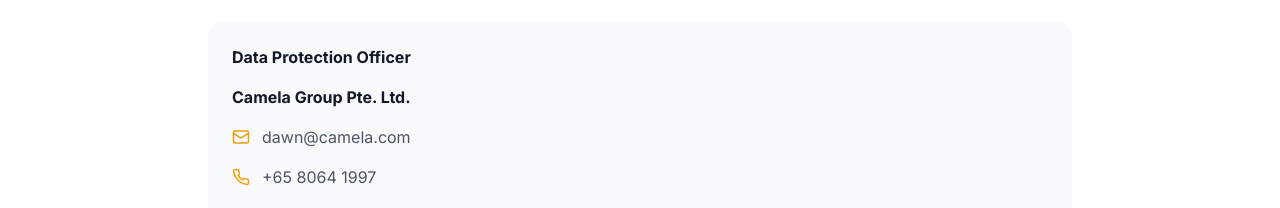
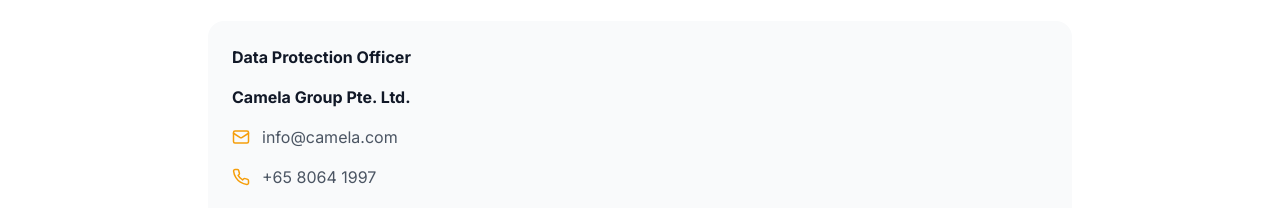
Before and after one commit to Caspher207/camela-website-, a React (Vite) app: page /privacy-policy in a window 1280 px wide. Shown: the part 4560-4768 px from the top of the page. Built offline with nearby package versions, Linux system fonts and the light colour scheme.

Commit message:
Update Privacy Policy email to info@camela.com

```diff
--- a/src/pages/PrivacyPolicy/index.jsx
+++ b/src/pages/PrivacyPolicy/index.jsx
@@ -129,7 +129,7 @@
                   <p className="font-bold text-gray-900 dark:text-white">Camela Group Pte. Ltd.</p>
                   <div className="flex items-center gap-3">
                     <Mail size={18} className="text-brand-500 flex-shrink-0" />
-                    <a href="mailto:dawn@camela.com" className="text-gray-600 dark:text-gray-400 hover:text-brand-500 transition-colors">dawn@camela.com</a>
+                    <a href="mailto:info@camela.com" className="text-gray-600 dark:text-gray-400 hover:text-brand-500 transition-colors">info@camela.com</a>
                   </div>
                   <div className="flex items-center gap-3">
                     <Phone size={18} className="text-brand-500 flex-shrink-0" />
```
